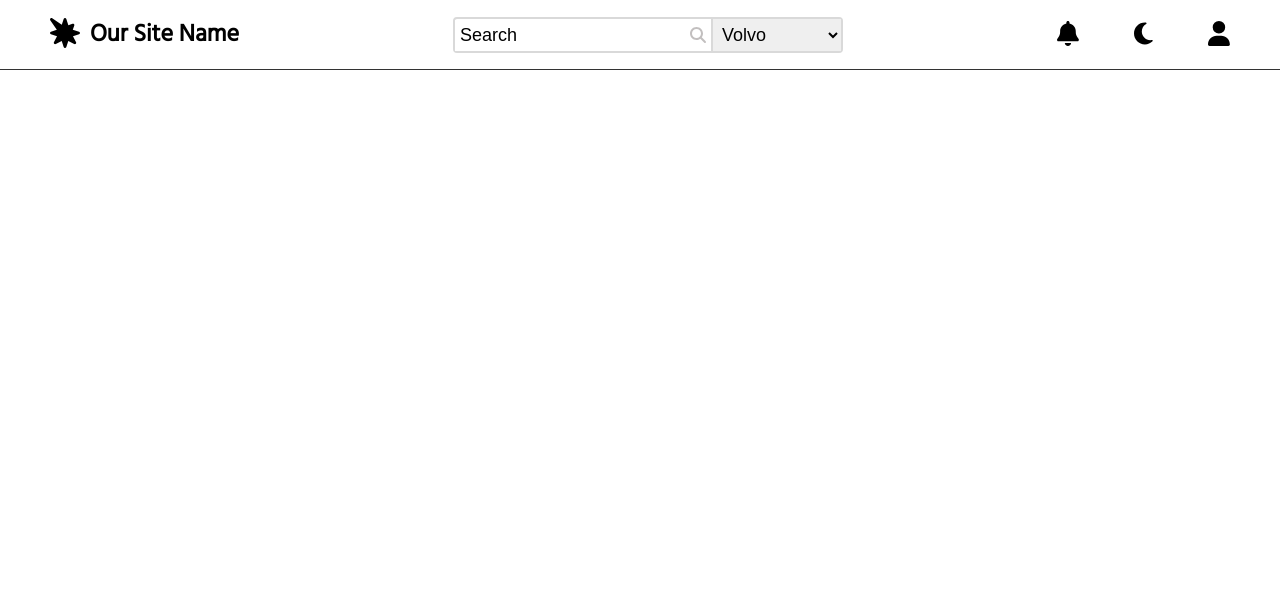
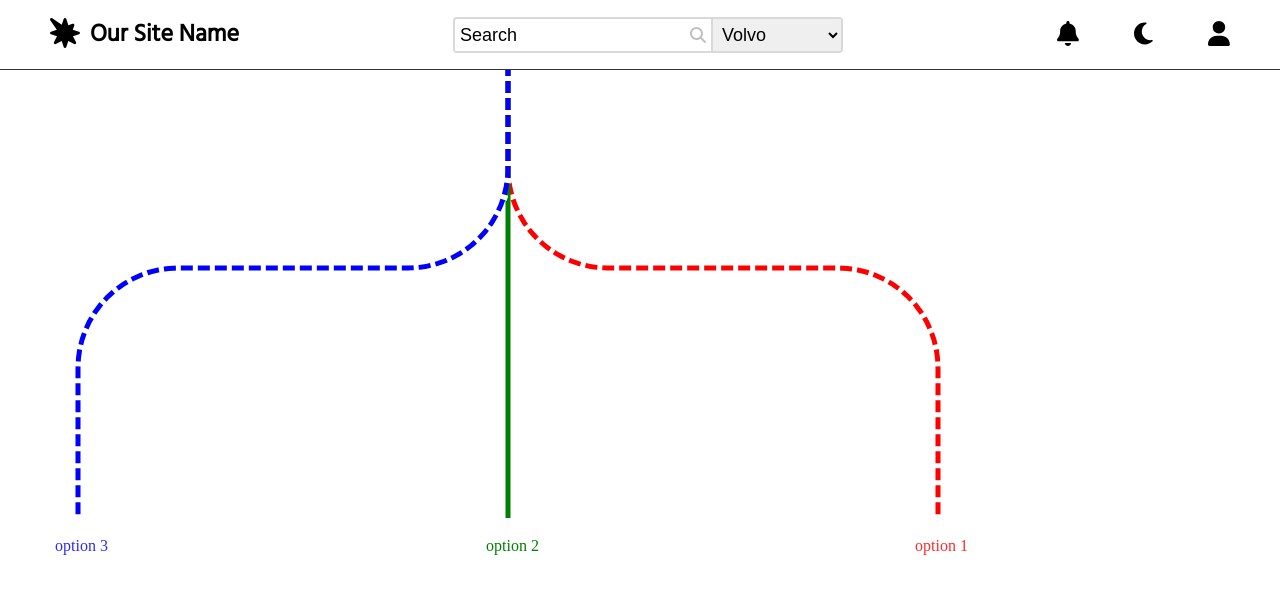
Before and after one commit to muntherabdellatif/education_site, an Angular app in the folder front_end/: page / in a window 1280 px wide. Shown: the top 594 px of the page. Built offline with nearby package versions, Linux system fonts and the light colour scheme.

Commit message:
create road component

```diff
--- a/front_end/src/app/app.component.html
+++ b/front_end/src/app/app.component.html
@@ -1,2 +1,3 @@
 <app-nav></app-nav>
+<app-road [arrows]="arrows"></app-road>
 <router-outlet></router-outlet>
--- a/front_end/src/app/app.component.ts
+++ b/front_end/src/app/app.component.ts
@@ -7,4 +7,41 @@ import { Component } from '@angular/core';
 })
 export class AppComponent {
   title = 'front_end';
+  arrows: any = [
+  {
+    ref: "Path-1",
+    href: "#Path-1",
+    path: 'm 500 0 v 160 a 100 100 0 0 0 100 100 h 230 a 100 100 0 0 1 100 100 v 150',
+    is_dashed: true,
+    color: "red",
+    dur: "2.5s",
+    text: "option 1",
+    textTop: "513px",
+    textLeft: "907px",
+    style: "",
+  },
+  {
+    ref: "Path-2",
+    href: "#Path-2",
+    path: 'm 500 0 v 510',
+    is_dashed: false,
+    color: "green",
+    dur: "1.5s",
+    text: "option 2",
+    textTop: "513px",
+    textLeft: "478px",
+    style: "",
+  },
+  {
+    ref: "Path-3",
+    href: "#Path-3",
+    path: 'm 500 0 v 160 a 100 100 0 0 1 -100 100 h -230 a 100 100 0 0 0 -100 100 v 150',
+    is_dashed: true,
+    color: "blue",
+    dur: "2.5s",
+    text: "option 3",
+    textTop: "513px",
+    textLeft: "47px",
+    style: "",
+  }]
 }
--- a/front_end/src/app/app.module.ts
+++ b/front_end/src/app/app.module.ts
@@ -5,11 +5,13 @@ import { FontAwesomeModule } from '@fortawesome/angular-fontawesome';
 import { AppRoutingModule } from './app-routing.module';
 import { AppComponent } from './app.component';
 import { NavComponent } from './nav/nav.component';
+import { RoadComponent } from './road/road.component';
 
 @NgModule({
   declarations: [
     AppComponent,
-    NavComponent
+    NavComponent,
+    RoadComponent
   ],
   imports: [
     BrowserModule,
--- /dev/null
+++ b/front_end/src/app/road/road.component.html
@@ -0,0 +1,52 @@
+<div *ngFor="let arrow of arrows" class="graph__wrapper">
+  <svg
+    width="315px"
+    height="107px"
+    viewBox="0 0 315 107"
+    version="1.1"
+    style="overflow: visible"
+  >
+    <g
+      id="Page-1"
+      stroke="none"
+      stroke-width="1"
+      fill="none"
+      fill-rule="evenodd"
+      sketch:type="MSPage"
+    >
+      <path
+        [attr.id]="arrow.ref"
+        class="path"
+        fill="none"
+        [attr.stroke]="arrow.color"
+        stroke-width="5"
+        stroke-linejoin="round"
+        stroke-miterlimit="10"
+        [attr.d]="arrow.path"
+      />
+
+      <path *ngIf="arrow.is_dashed"
+        class="dashed"
+        fill="none"
+        stroke="white"
+        stroke-width="8"
+        stroke-linejoin="round"
+        stroke-miterlimit="10"
+        [attr.d]="arrow.path"
+      />
+
+      <polyline id="arrow" points="0,-9 18,0 0,9 5,0" [attr.fill]="arrow.color">
+        <animateMotion
+          rotate="auto"
+          begin="1s"
+          [attr.dur]="arrow.dur"
+          repeatCount="1"
+          fill="freeze"
+        >
+          <mpath [attr.xlink:href]="arrow.href"></mpath>
+        </animateMotion>
+      </polyline>
+    </g>
+  </svg>
+  <p id="text" [attr.style]="arrow.style">{{arrow.text}}</p>
+</div>
--- /dev/null
+++ b/front_end/src/app/road/road.component.scss
@@ -0,0 +1,33 @@
+.graph__wrapper {
+  position: absolute;
+}
+.path {
+  stroke-dasharray: 1000;
+  stroke-dashoffset: 1000;
+  animation: dash 3s linear forwards;
+  animation-iteration-count: 1;
+  animation-delay: 1s;
+}
+@keyframes dash {
+  to {
+    stroke-dashoffset: 0;
+  }
+}
+.dashed {
+  stroke-dasharray: 5, 12;
+}
+#text {
+  animation: arrow 3s linear forwards;
+  opacity: 0;
+  position: absolute;
+  width: max-content;
+}
+#arrow {
+  animation: arrow 2s linear forwards;
+  opacity: 0;
+}
+@keyframes arrow {
+  to {
+    opacity: 1;
+  }
+}
--- /dev/null
+++ b/front_end/src/app/road/road.component.ts
@@ -0,0 +1,17 @@
+import { Component, Input } from '@angular/core';
+
+@Component({
+  selector: 'app-road',
+  templateUrl: './road.component.html',
+  styleUrls: ['./road.component.scss']
+})
+export class RoadComponent {
+  @Input() arrows: any;
+
+  ngOnInit() {
+    this.arrows = this.arrows.map((arrow: any) => {
+      arrow.style = `color: ${arrow.color}; animation-delay: ${arrow.dur}; top: ${arrow.textTop}; left: ${arrow.textLeft}`
+      return arrow;
+    })
+  }
+}
```
Also changed, not shown: 1 other file (tests, documents, lock files or other folders).
